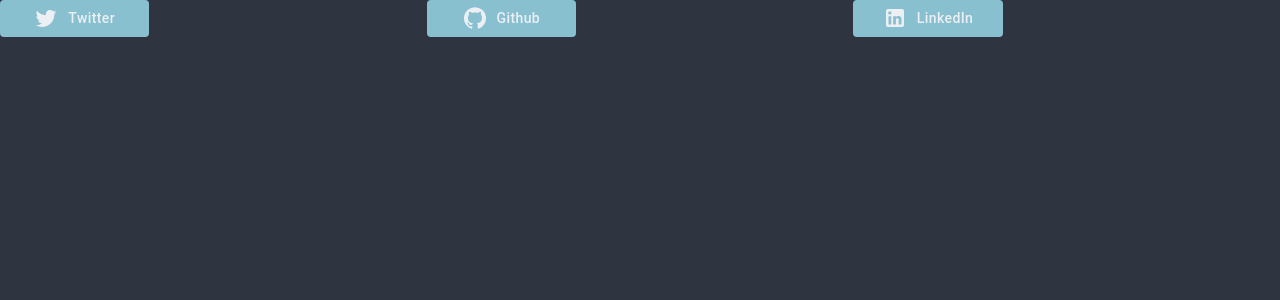
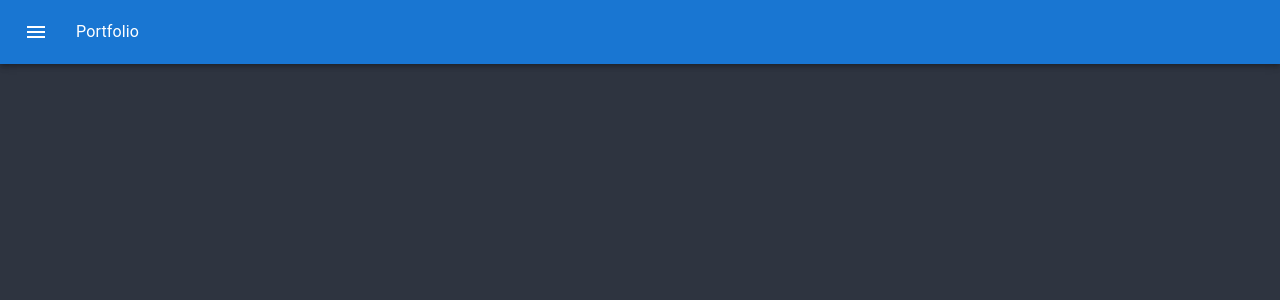
Before and after one commit to dSandley20/react-portfolio, a React (Create React App) app: page /kitchen-sink in a window 1280 px wide. Shown: the top 300 px of the page. Built offline with nearby package versions, Linux system fonts and the light colour scheme.

Commit message:
working on navbar again

```diff
--- a/src/routes/KitchenSink.jsx
+++ b/src/routes/KitchenSink.jsx
@@ -7,8 +7,8 @@ import { Grid, Item } from "@mui/material";
 export default function KitchenSink() {
   return (
     <>
-      {/* <NavBar />
-
+      <NavBar />
+      {/*
       <Grid container spacing={4}>
         <Grid item xs={4} sx={{ width: "30%" }}>
           <DisplayCard
@@ -37,8 +37,6 @@ export default function KitchenSink() {
       </Grid> */}
 
       {/* <ContactMe /> */}
-
-      <Socials />
     </>
   );
 }
```
